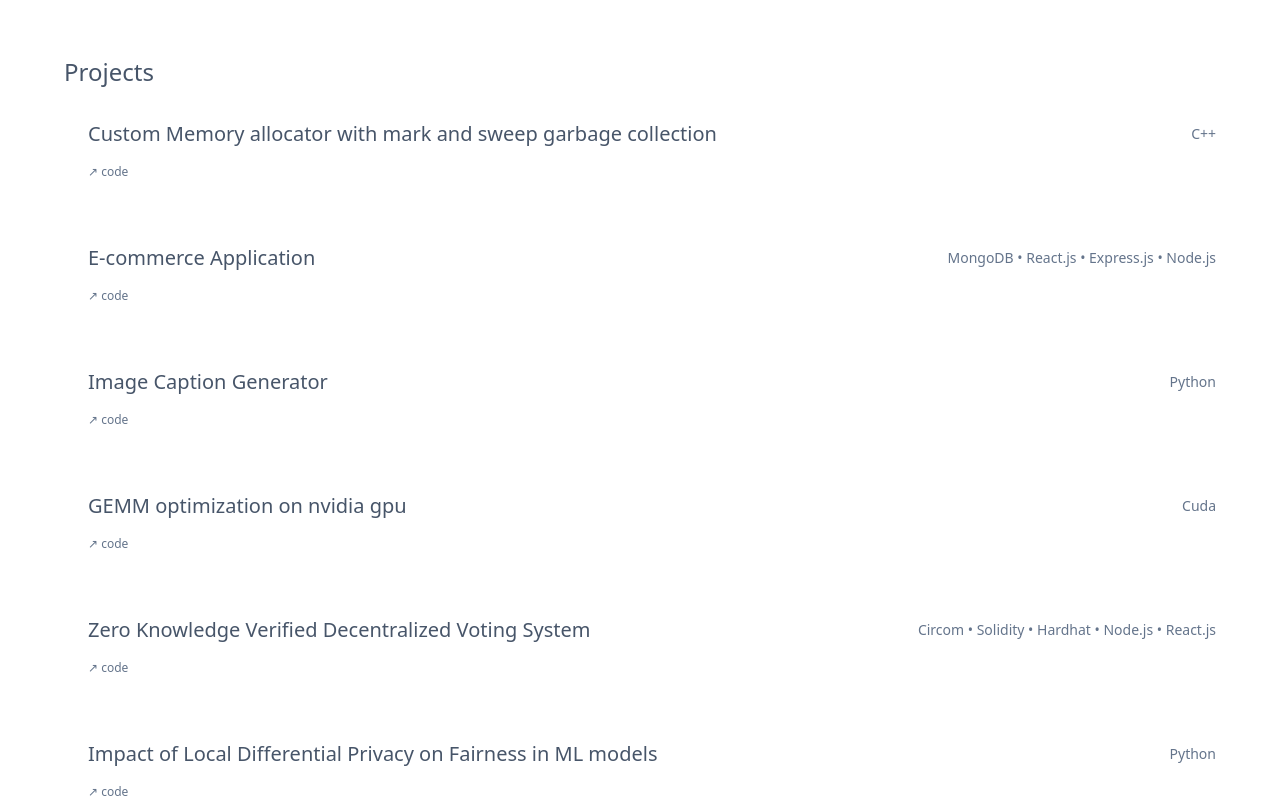
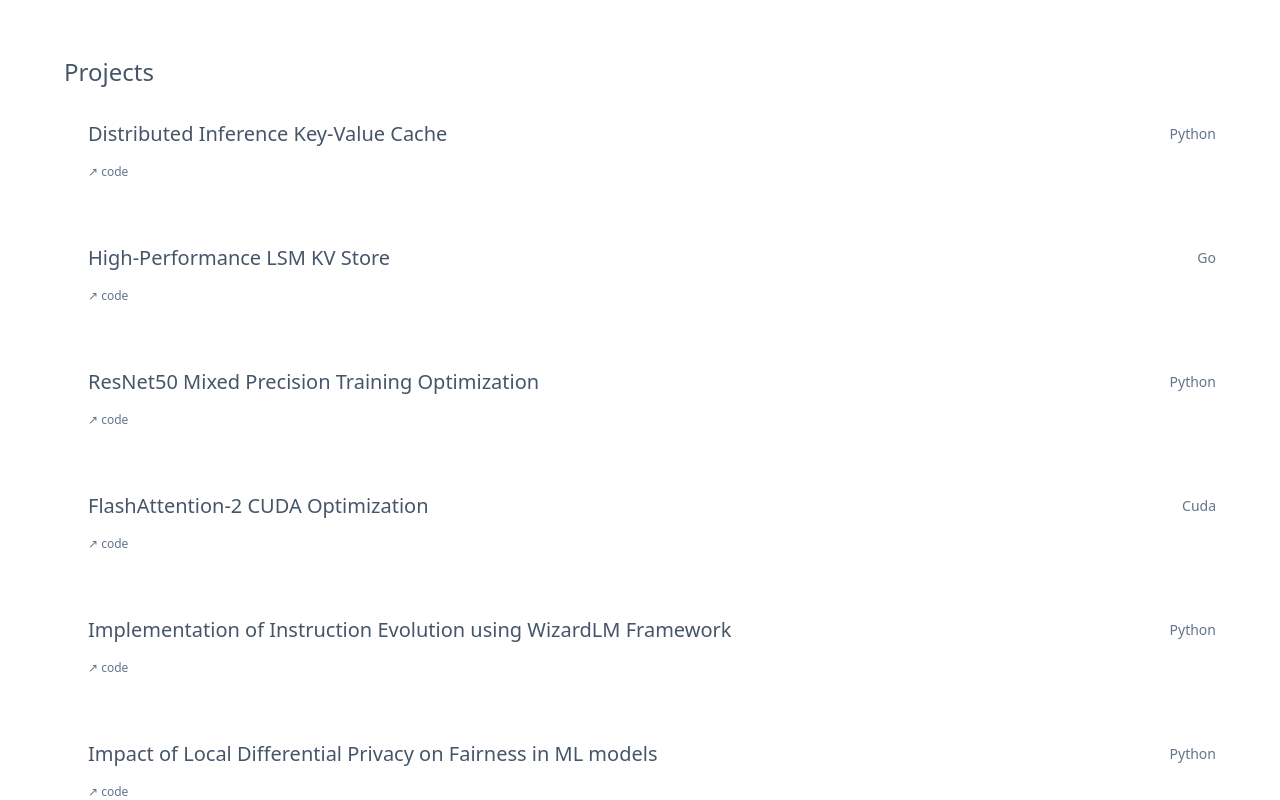
Before and after one commit to aharshit/aharshit.github.io, a React (Vite) app: page / in a window 1280 px wide. Shown: the part 1280-2080 px from the top of the page. Built offline with nearby package versions, Linux system fonts and the light colour scheme; a web font is replaced by a local one.

Commit message:
Update Projects.jsx

```diff
--- a/src/components/sections/Projects.jsx
+++ b/src/components/sections/Projects.jsx
@@ -19,7 +19,7 @@ const Projects = () => {
         </h2>
 
         <div className="space-y-16">
-          {projects.map((project) => (
+          {[...projects].reverse().map((project) => (
             <div key={project.id} className="group">
               <div className="flex items-center justify-between mb-4">
                 <div className="flex items-center gap-4">
```
